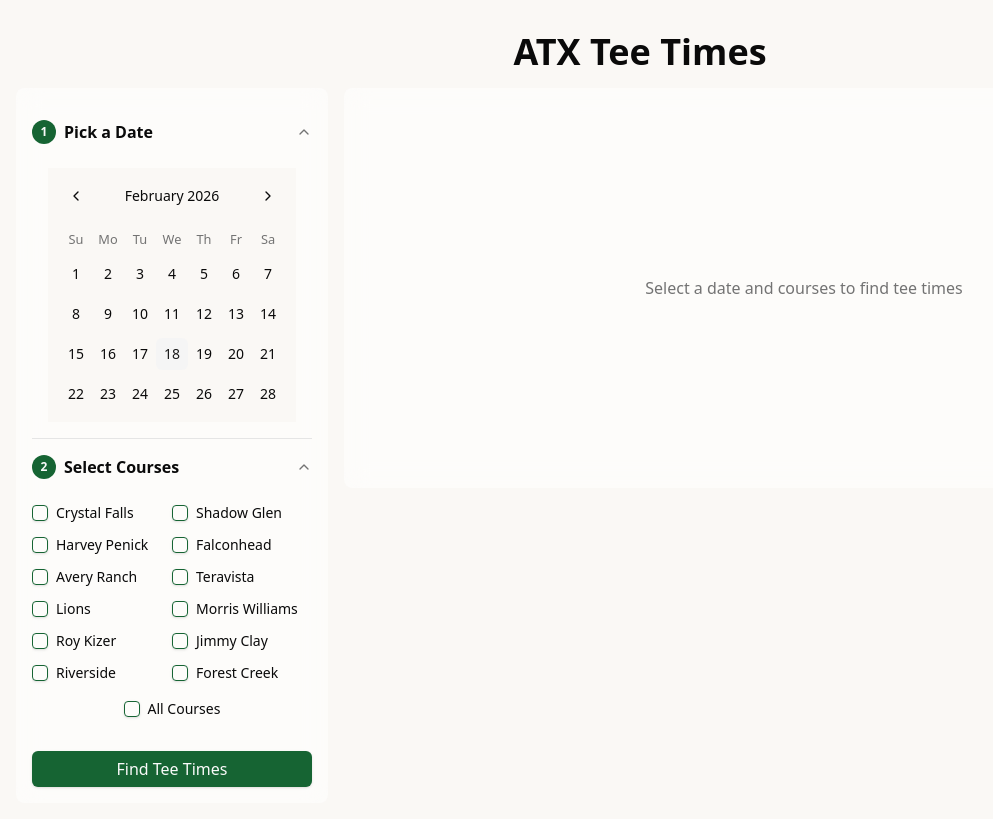
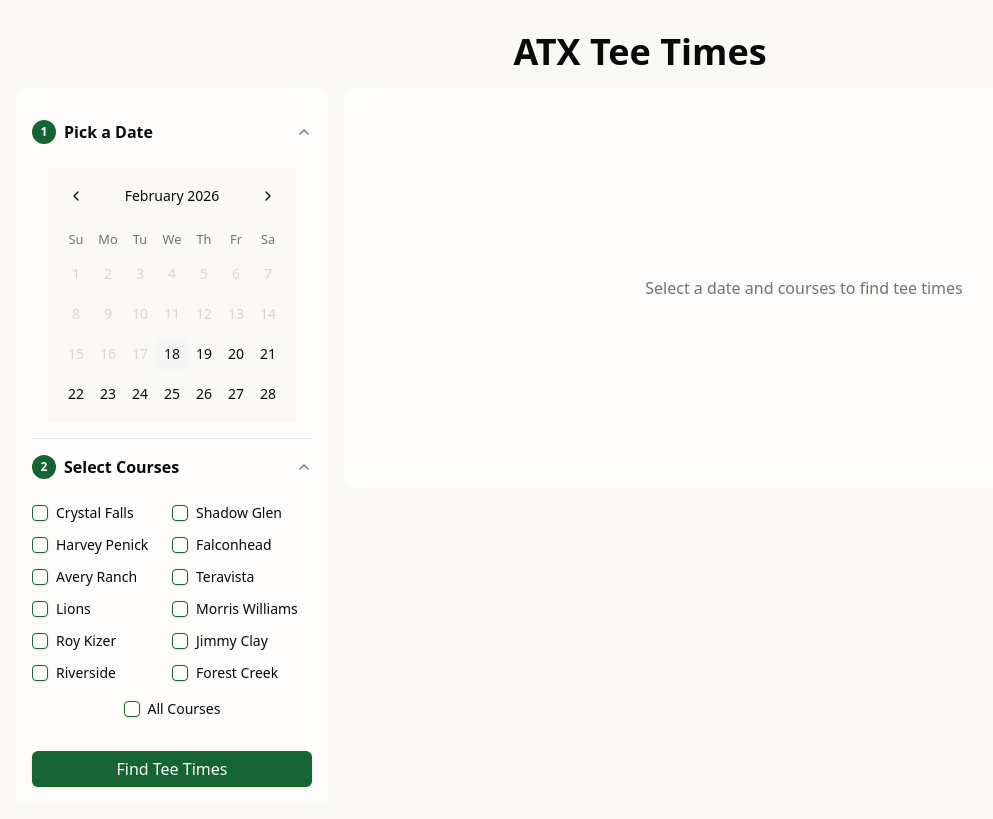
Before and after one commit to samkbe/golf-crawl, a Next.js app: page / in a window 1280 px wide. Shown: the whole page, without its empty margins (0-993 px from the left). Built offline with nearby package versions, Linux system fonts and the light colour scheme.

Commit message:
added booking inks

```diff
--- a/app/page.tsx
+++ b/app/page.tsx
@@ -115,6 +115,7 @@ export default function Home() {
 									selected={date}
 									onSelect={setDate}
 									defaultMonth={date}
+									disabled={{ before: new Date() }}
 								/>
 								</div>
 							</AccordionContent>
--- a/app/scrape/courses/forest-creek.ts
+++ b/app/scrape/courses/forest-creek.ts
@@ -16,7 +16,7 @@ export async function scrapeForestCreek(date: string) {
 			"15579",
 			"139028",
 			"Forest Creek",
-			"https://www.chronogolf.com/marketplace/forest-creek-golf-club"
+			`https://www.chronogolf.com/club/13600/widget?medium=widget&source=club#?course_id=15579&nb_holes=18&date=${date}`
 		);
 		const normalized = result.map((teeTime) => ({
 			...teeTime,
--- a/app/scrape/courses/golf-atx.ts
+++ b/app/scrape/courses/golf-atx.ts
@@ -136,6 +136,7 @@ async function scrapeGolfAtx(targetDate: string, browser: Browser) {
 						courseName,
 						golfAtxKey: courseKey,
 						price: 60,
+						bookingLink: "https://txaustinweb.myvscloud.com/webtrac/web/search.html?display=detail&module=GR",
 					});
 				}
 			}
--- a/app/scrape/scrapeTeeItUp.ts
+++ b/app/scrape/scrapeTeeItUp.ts
@@ -63,7 +63,10 @@ export default async function scrapeTeeItUp(
 		});
 	}
 
-	const bookingLink = url;
+	const bookingUrl = new URL(url);
+	bookingUrl.searchParams.set("date", date);
+	bookingUrl.searchParams.set("max", "999999");
+	const bookingLink = bookingUrl.toString();
 	const teeTimes: TeeTime[] = [];
 
 	for (const group of result.data) {
```
Lines whose indentation alone changed are shown as unchanged.
